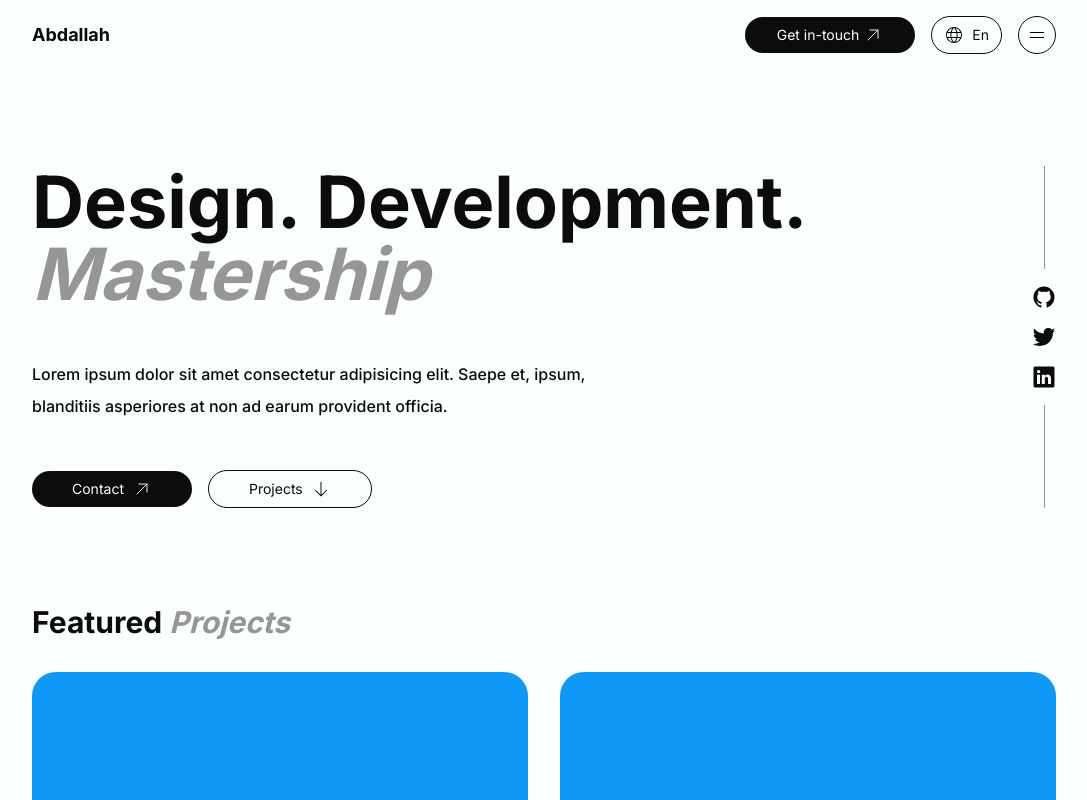
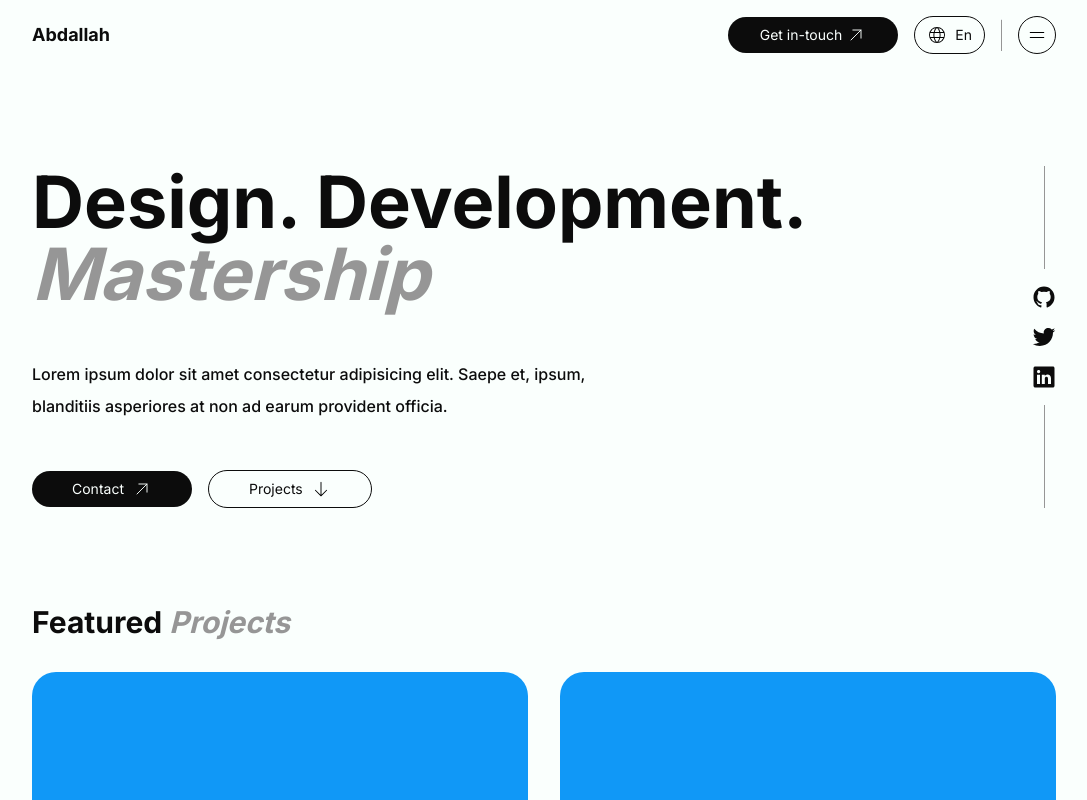
Before and after one commit to Abdallah01win/Portfolio, a Vue app: page / in a window 1280 px wide. Shown: the top 800 px of the page, without its empty margins (96-1183 px from the left). Built offline with nearby package versions, Linux system fonts and the light colour scheme.

Commit message:
add nav links animation on click

```diff
--- a/src/components/Navigation.vue
+++ b/src/components/Navigation.vue
@@ -10,26 +10,23 @@ export default {
     List,
   },
   setup() {
-    function toggelMenu() {
-      console.log('clicked')
+    const isNavOpen = ref(false);
+    const toggelMenu = () => {
+      isNavOpen.value = !isNavOpen.value;
     };
-    return { toggelMenu };
+    return {
+      isNavOpen,
+      toggelMenu,
+    };
   }
 }
 </script>
 <template>
   <nav class="flex items-center justify-between py-4 xl:max-w-[1024px] mx-auto">
     <div class="font-bold text-lg">Abdallah</div>
-    <!-- <ul class="flex items-center gap-x-8" ref="menu">
-      <li>About</li>
-      <li>Projects</li>
-      <li>Contact</li>
-    </ul> -->
 
-    <!-- on menue button click the nav elements should push the button and lang to the left and slide to take their place -->
-    <!-- the menue should turn into an X -->
-    <div class="flex items-center gap-x-4">
-      <button class="bg-myDark-100 text-myWhite rounded-full py-2 px-8 flex items-center gap-x-1 font-normal">
+    <div class="flex items-center /gap-x-4">
+      <button class="bg-myDark-100 text-myWhite rounded-full py-2 px-8 mr-4 flex items-center gap-x-1 font-normal">
         <span>Get in-touch</span>
         <span>
           <ArrowUp class="w-5" />
@@ -41,12 +38,40 @@ export default {
         <span>En</span>
       </div>
 
+      <hr class="hr /rotate-90 h-8 w-[1px] bg-myGray-500 mx-4">
+      <div :class="['navigation', { 'show': isNavOpen }]">
+        <ul class="flex items-center gap-x-8 nav-links">
+          <li>About</li>
+          <li>Projects</li>
+          <li>Contact</li>
+        </ul>
+      </div>
 
-
-      <div class="grid place-content-center p-2 border border-myDark-100 rounded-full cursor-pointer"
+      <div class="grid place-content-center p-2 border border-myDark-100 rounded-full cursor-pointer toggle-button"
         @click="toggelMenu()">
         <List class="w-5" />
       </div>
     </div>
   </nav>
 </template>
+
+<style scoped>
+.navigation {
+  width: 0;
+  overflow: hidden;
+  transition: width 0.3s ease;
+}
+
+.navigation.show {
+  width: 230px;
+}
+
+.nav-links {
+  list-style: none;
+  padding: 0;
+}
+
+.toggle-button {
+  cursor: pointer;
+}
+</style>
```
